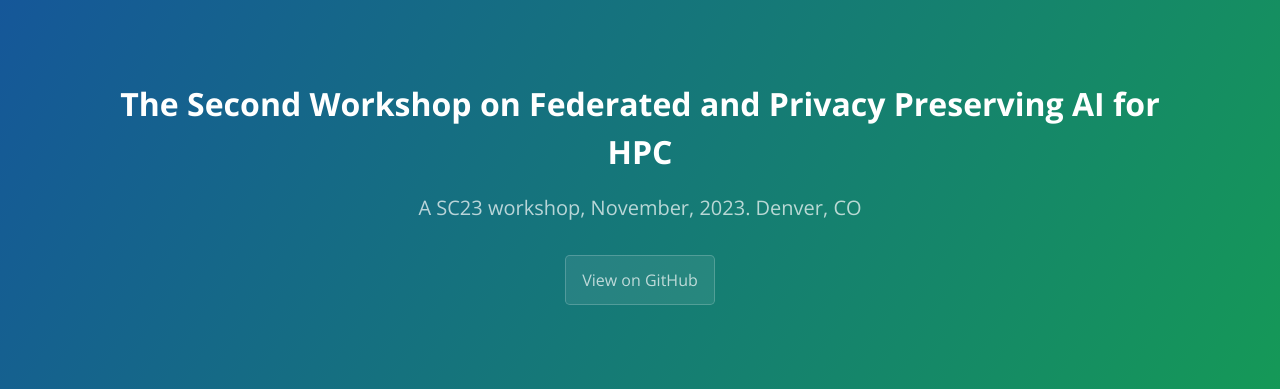
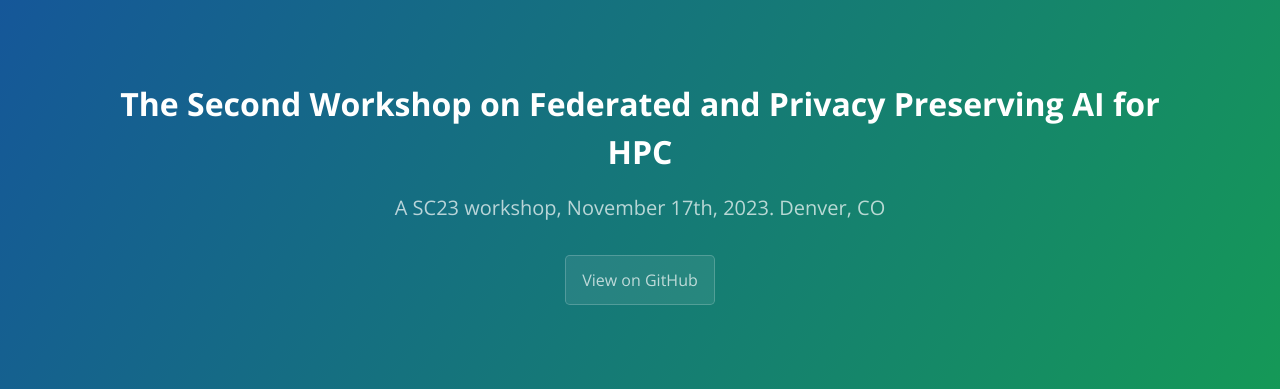
Before and after one commit to hpcFL/SC23, a Jekyll site: the page built from index.md, in a window 1280 px wide and 900 px high. Shown: the top 389 px of the window. Built offline with Jekyll 4.4.1, drawn with Linux system fonts in a browser that asks for light colours.

Commit message:
Update _config.yml
update date

```diff
--- a/_config.yml
+++ b/_config.yml
@@ -1,3 +1,3 @@
 title: The Second Workshop on Federated and Privacy Preserving AI for HPC
-description: A SC23 workshop, November, 2023. Denver, CO
+description: A SC23 workshop, November 17th, 2023. Denver, CO
 theme: jekyll-theme-cayman
```
